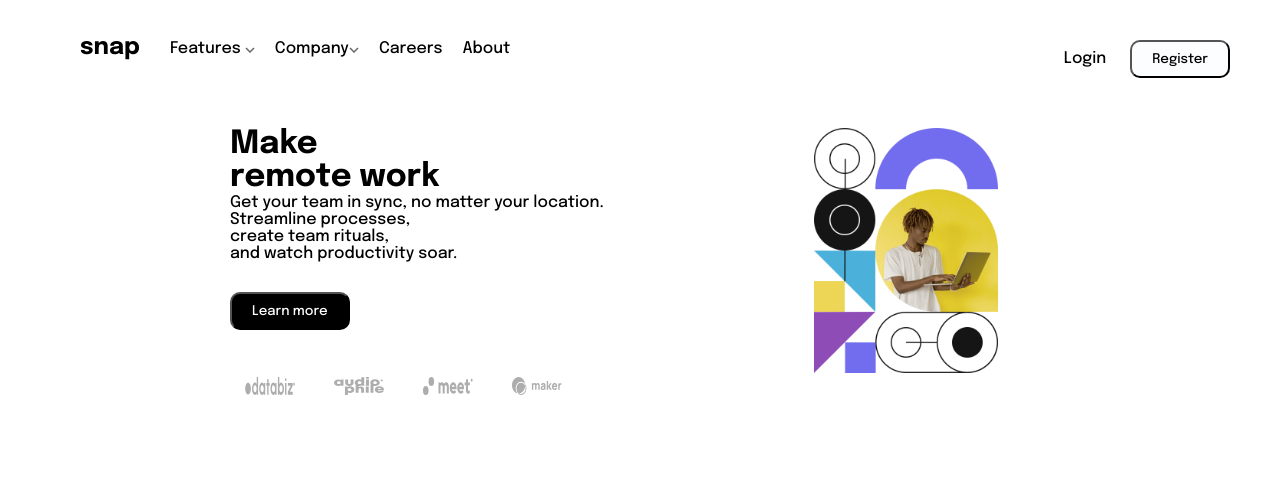
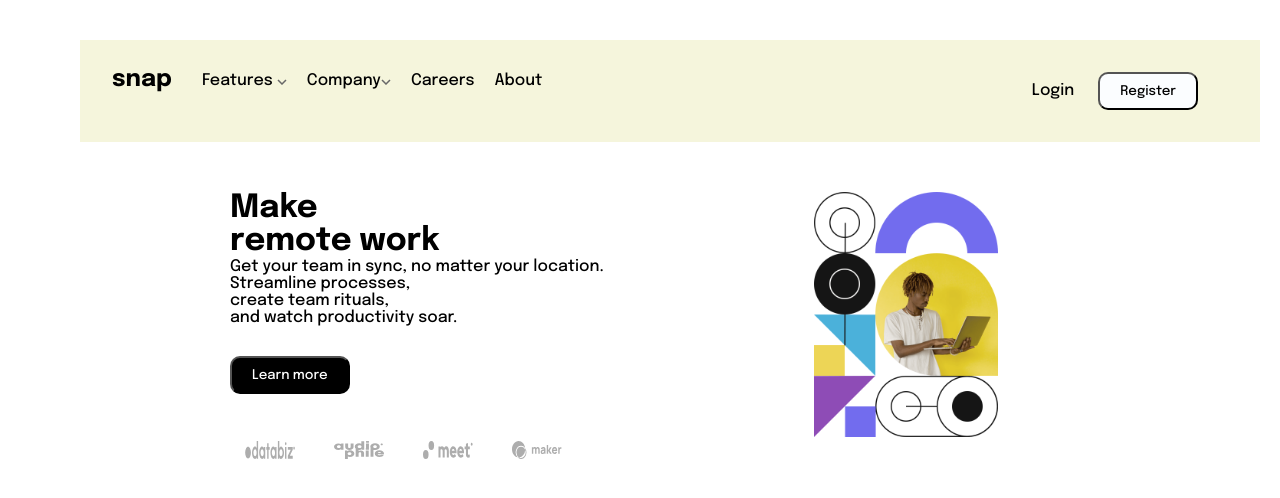
Before and after one commit to Rojimkolwey/front-end-mentor-landing-challange, a plain HTML site: page index.html in a window 1280 px wide. Drawn offline with nearby package versions, Linux system fonts and the light colour scheme.

Commit message:
gsap-animations

```diff
--- a/javascript.js
+++ b/javascript.js
@@ -1,4 +1,20 @@
-gsap.from(".navbar", { duration: 1, y: "-100%", ease: 'bounce'});
+gsap.from(".navbar", { duration: 2, y: "-100%", ease: "bounce" });
+gsap.from(".left-links", { duration: 1, opacity: 0, delay: 1, stagger: 0.5 });
+gsap.from(".right-links", { duration: 1, opacity: 0, delay: 1, stagger: 0.5 });
+gsap.from(".left-hero-section", {
+  duration: 2,
+  x: "-100vw",
+  delay: 1,
+  ease: "power.in",
+});
+gsap.from(".image-hero-section", {
+  duration: 3.5,
+  opacity: -4,
+  x: "100%",
+  x: "-100vw",
+  ease: "power.in",
+});
+gsap.to(".footer", { duration: 1, y: 0, ease: "eleastic", delay: 2.5 });
 
 const menuOpen = document.getElementById("menuOpen");
 const dropDown = document.getElementById("dropDown");
--- a/styles.css
+++ b/styles.css
@@ -10,7 +10,9 @@
 * {
   font-family: "Epilogue", sans-serif;
 }
-
+body {
+  overflow: hidden;
+}
 .container {
   margin-top: 30px;
   max-height: 100vh;
@@ -29,9 +31,11 @@ p {
   font-weight: lighter;
 }
 .navbar {
+  padding: 2rem;
   display: flex;
   margin-top: 30px;
   margin: 0px;
+  background-color: beige;
 }
 
 .company-name {
@@ -114,6 +118,7 @@ div.left-hero-section button:hover {
 }
 .footer {
   padding-left: 150px;
+  transform: translateY(200%);
 }
 .footer img {
   height: 18px;
```
